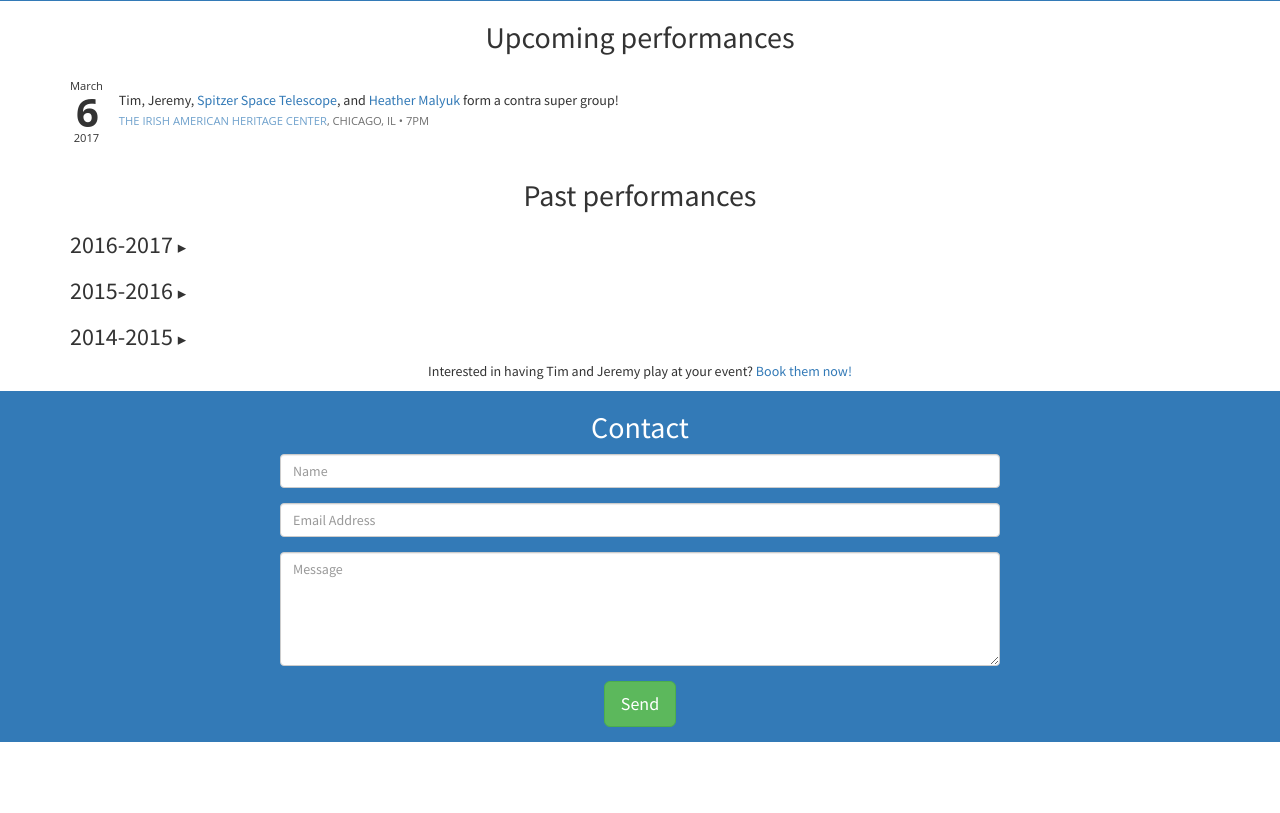
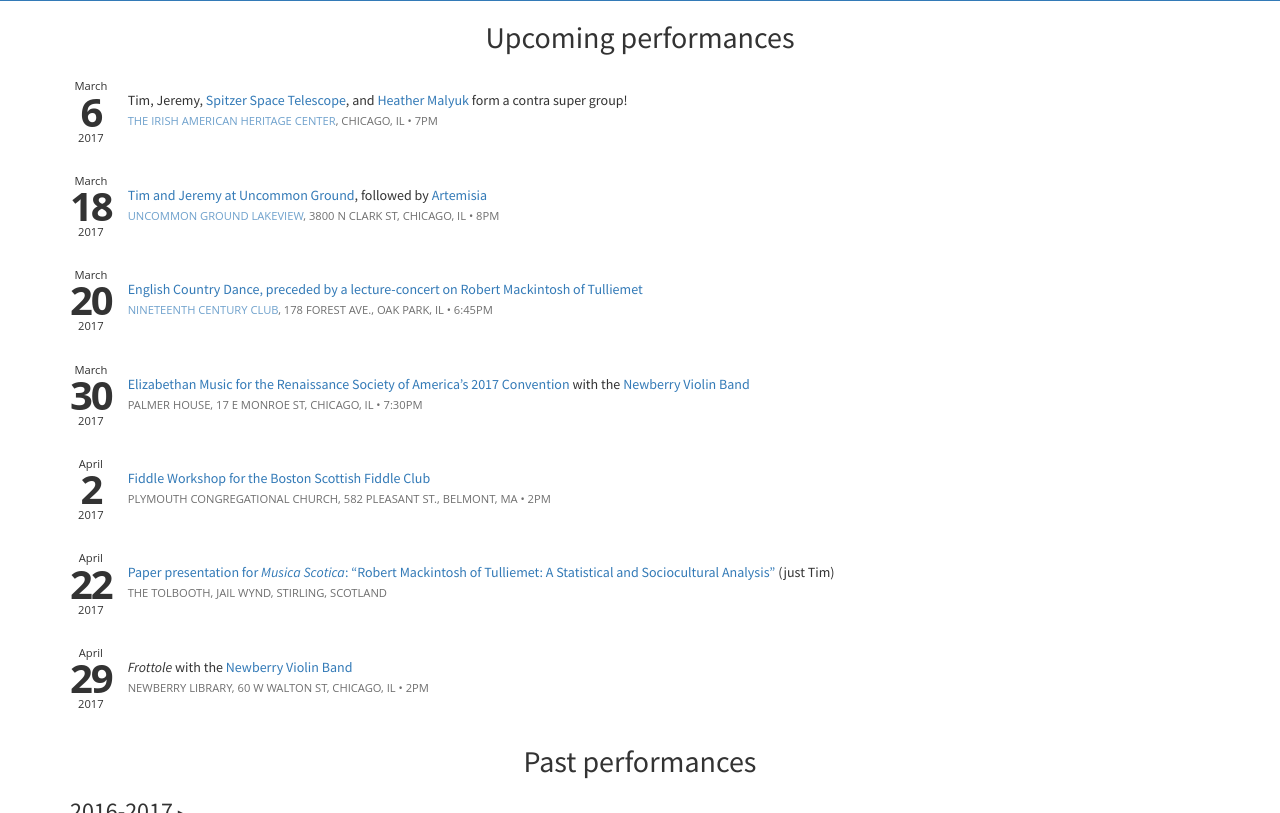
Before and after one commit to timandjeremy/timandjeremy.github.io, a Jekyll site: the page built from index.html, in a window 1280 px wide and 900 px high, scrolled down 2877 px, cut to the strip 87-900 px from the top of the window. Built offline with Jekyll 4.4.1, drawn with Linux system fonts in a browser that asks for light colours.

Commit message:
Add upcoming tour dates

```diff
--- a/_data/calendar.yml
+++ b/_data/calendar.yml
@@ -166,3 +166,33 @@
     time: 7pm
     title: "Tim, Jeremy, [Spitzer Space Telescope](http://www.sstmusic.com), and [Heather Malyuk](http://www.glassmountain.com) form a contra super group!"
     location: "[The Irish American Heritage Center](http://irish-american.org/), Chicago, IL"
+
+  - date: 2017-03-18
+    time: 8pm
+    title: "[Tim and Jeremy at Uncommon Ground](http://www.uncommongroundcalendar.com/blog/event/artemisia-w-tim-macdonald-and-jeremy-ward/), followed by [Artemisia](http://www.artemisiatrio.com/)"
+    location: "[Uncommon Ground Lakeview](https://www.yelp.com/reservations/clark-street-music-room-chicago?date=2017-03-18&yr_redirect=1&covers=2&time=1800), 3800 N Clark St, Chicago, IL"
+
+  - date: 2017-03-20
+    time: 6:45pm
+    title: "[English Country Dance, preceded by a lecture-concert on Robert Mackintosh of Tulliemet](https://chicagolandecd.org/local-dancing/oak-park-ecd/)"
+    location: "[Nineteenth Century Club](http://www.nineteenthcentury.org/), 178 Forest Ave., Oak Park, IL"
+
+  - date: 2017-03-30
+    time: 7:30pm
+    title: "[Elizabethan Music for the Renaissance Society of America's 2017 Convention](https://convention2.allacademic.com/one/rsa/rsa17/index.php?cmd=Online+Program+View+Event&selected_box_id=235802&PHPSESSID=t4e2rq5hbbh3ripp16ipi9nel6) with the [Newberry Violin Band](http://newberryconsort.org/)"
+    location: "Palmer House, 17 E Monroe St, Chicago, IL"
+
+  - date: 2017-04-02
+    time: 2pm
+    title: "[Fiddle Workshop for the Boston Scottish Fiddle Club](http://bsfc.org/sunday-workshops/)"
+    location: "Plymouth Congregational Church, 582 Pleasant St., Belmont, MA"
+
+  - date: 2017-04-22
+    time:
+    title: "[Paper presentation for *Musica Scotica*: \"Robert Mackintosh of Tulliemet: A Statistical and Sociocultural Analysis\"](http://www.musicascotica.org.uk/conferences.shtml) (just Tim)"
+    location: "The Tolbooth, Jail Wynd, Stirling, Scotland"
+
+  - date: 2017-04-29
+    time: 2pm
+    title: "*Frottole* with the [Newberry Violin Band](http://newberryconsort.org/)"
+    location: "Newberry Library, 60 W Walton St, Chicago, IL"
```
